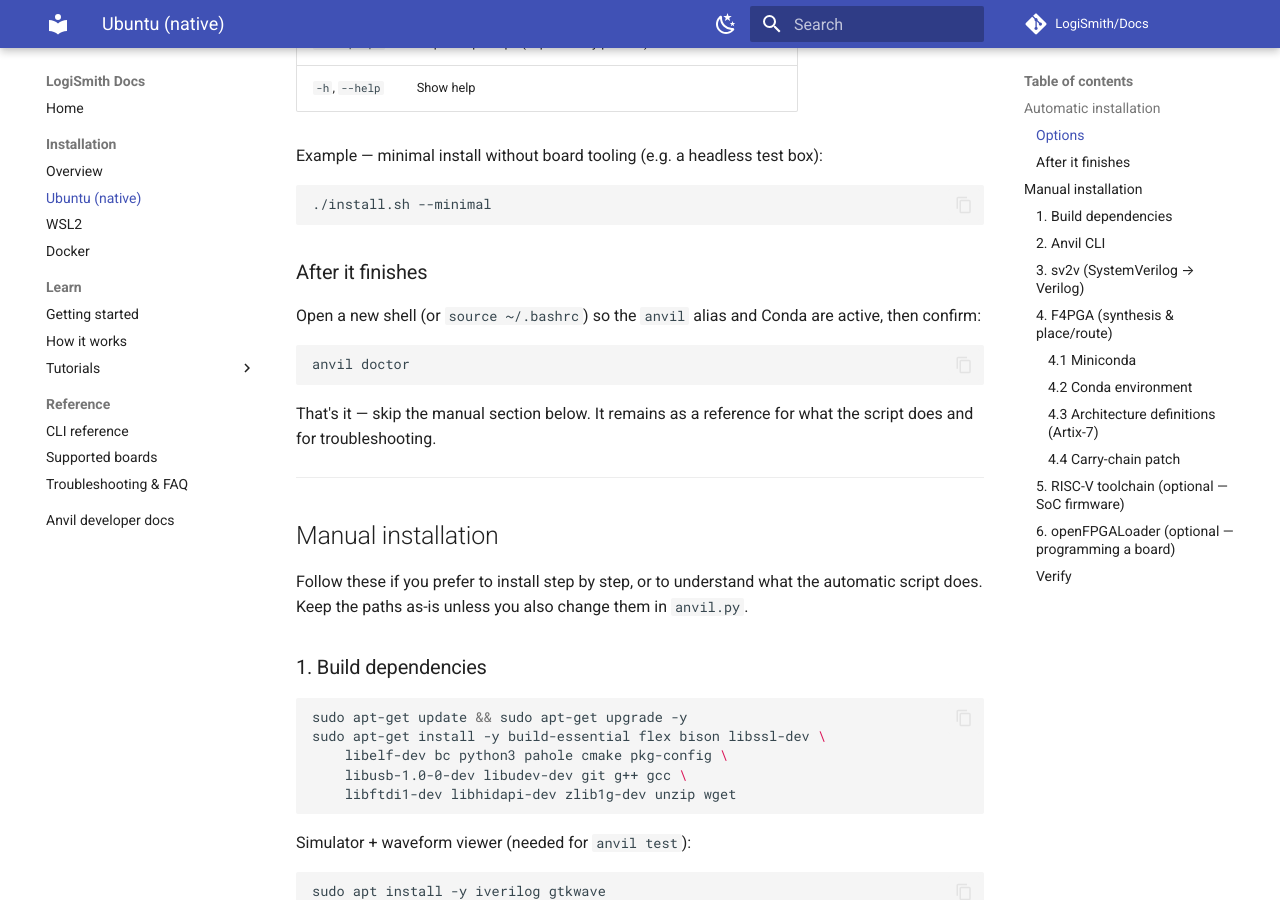
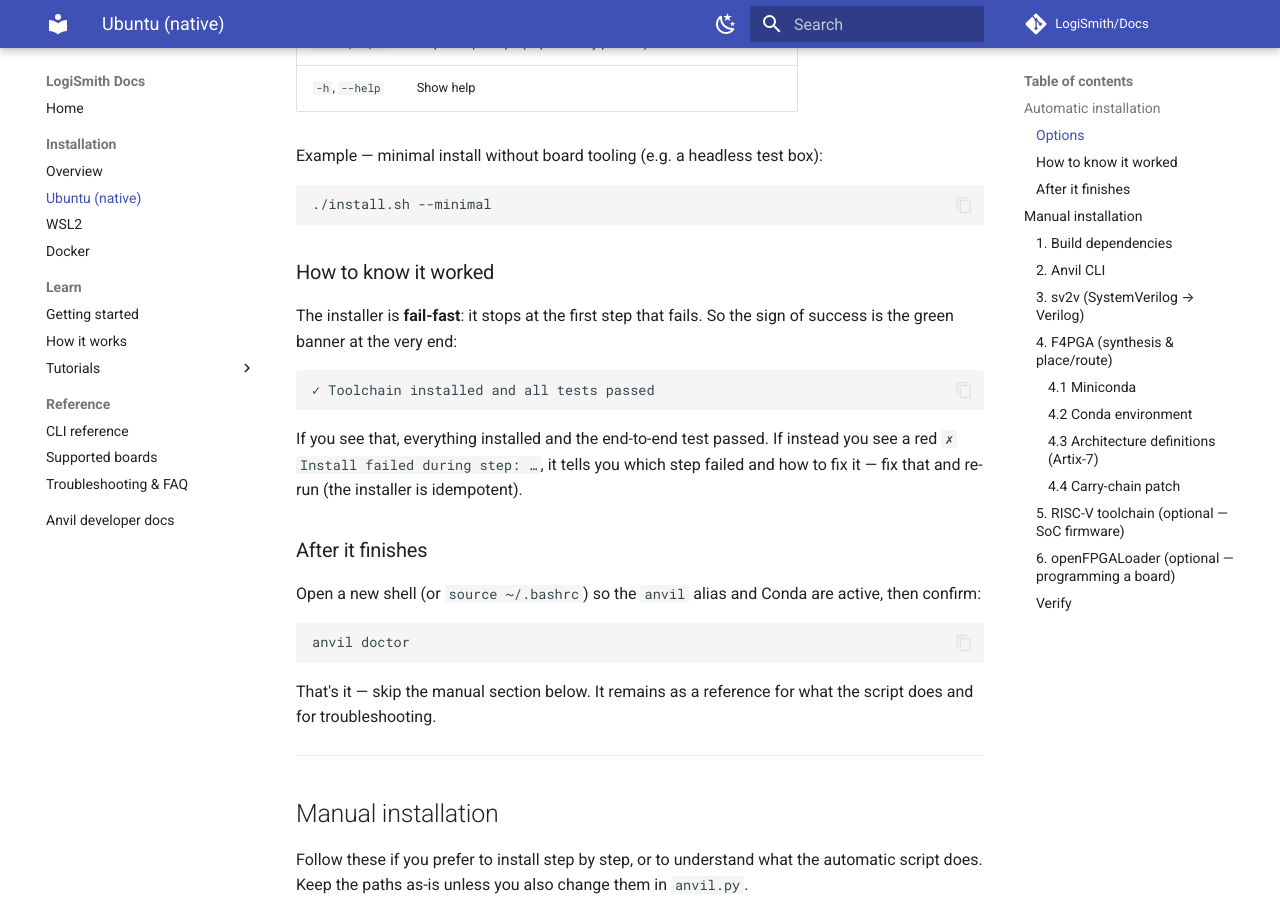
Before and after one commit to LogiSmith/Docs, an MkDocs documentation site: the page built from docs/installation/ubuntu.md, in a window 1280 px wide and 900 px high, scrolled down 1178 px. Built offline with MkDocs 1.6.1 and Material for MkDocs 9.7.7, drawn with Linux system fonts in a browser that asks for light colours; comment, search, counter and statistics services are not loaded.

Commit message:
docs: document the success banner / fail-fast output in the install guide

````diff
--- a/docs/installation/ubuntu.md
+++ b/docs/installation/ubuntu.md
@@ -53,6 +53,19 @@ Example — minimal install without board tooling (e.g. a headless test box):
 ```bash
 ./install.sh --minimal
 ```
+
+### How to know it worked
+
+The installer is **fail-fast**: it stops at the first step that fails. So the
+sign of success is the green banner at the very end:
+
+```
+✓ Toolchain installed and all tests passed
+```
+
+If you see that, everything installed and the end-to-end test passed. If instead
+you see a red `✗ Install failed during step: …`, it tells you which step failed
+and how to fix it — fix that and re-run (the installer is idempotent).
 
 ### After it finishes
 
````
